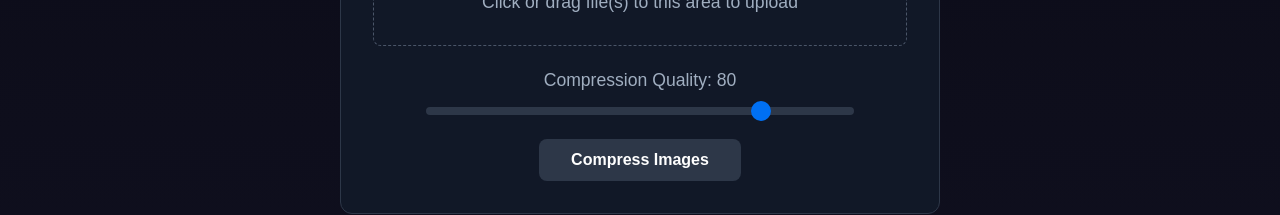
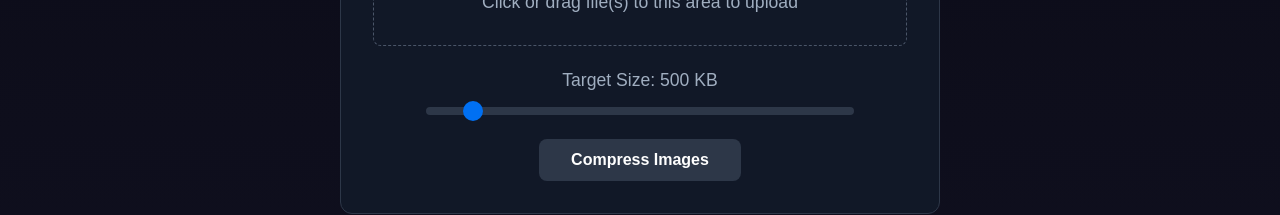
Before and after one commit to terminator2299/Ziply, a Next.js app in the folder client/: page / in a window 1280 px wide. Shown: the part 511-726 px from the top of the page. Built offline with nearby package versions, Linux system fonts and the light colour scheme.

Commit message:
Changed the compression quality bar to target size in kb

```diff
--- a/client/app/page.tsx
+++ b/client/app/page.tsx
@@ -47,7 +47,7 @@ export default function Home() {
   const [loading, setLoading] = useState(false);
   const [fileName, setFileName] = useState<string | null>(null);
   const [convertFormat, setConvertFormat] = useState('png');
-  const [compressionQuality, setCompressionQuality] = useState(80);
+  const [targetSizeKB, setTargetSizeKB] = useState(500);
   const [imagePreviewUrls, setImagePreviewUrls] = useState<string[]>([]);
 
   useEffect(() => {
@@ -107,7 +107,7 @@ export default function Home() {
       const promises = fileInputs.compress.map(async (file) => {
         const formData = new FormData();
         formData.append("image", file);
-        formData.append("quality", String(compressionQuality));
+        formData.append("targetSizeKB", String(targetSizeKB));
 
         try {
           const res = await fetch(`${API_URL}/compress-image`, { method: "POST", body: formData });
@@ -204,8 +204,16 @@ export default function Home() {
 
         {activeTab === 'compress' && (
           <div className={styles.qualitySlider}>
-            <label htmlFor="quality">Compression Quality: {compressionQuality}</label>
-            <input type="range" id="quality" min="1" max="100" value={compressionQuality} onChange={(e) => setCompressionQuality(Number(e.target.value))} />
+            <label htmlFor="quality">Target Size: {targetSizeKB} KB</label>
+            <input
+              type="range"
+              id="quality"
+              min="50"
+              max="5000"
+              step="50"
+              value={targetSizeKB}
+              onChange={(e) => setTargetSizeKB(Number(e.target.value))}
+            />
           </div>
         )}
 
```
Also changed, not shown: 1 other file (tests, documents, lock files or other folders).
